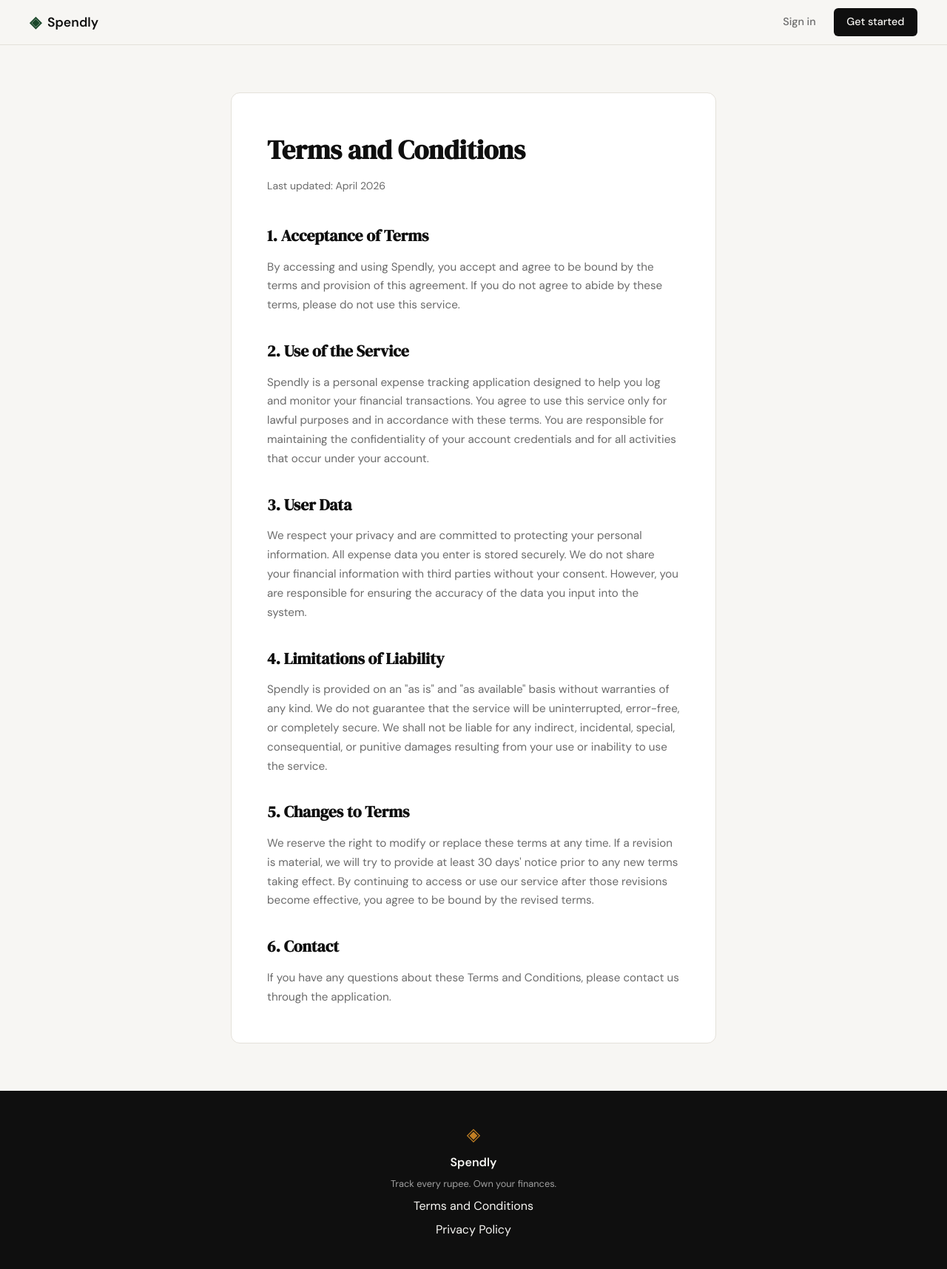
After one commit to aliusman1122/spendly, a Flask app: page /terms in a window 1280 px wide. The commit adds this page. Shown: the whole page at 74% size. Run offline with Flask 3, Linux system fonts and the light colour scheme.

Commit message:
Landing: add the terms and condition and routes

```diff
--- a/app.py
+++ b/app.py
@@ -20,6 +20,11 @@ def register():
 @app.route("/login")
 def login():
     return render_template("login.html")
+
+
+@app.route("/terms")
+def terms():
+    return render_template("terms.html")
 
 
 # ------------------------------------------------------------------ #
--- a/static/css/style.css
+++ b/static/css/style.css
@@ -507,6 +507,72 @@ a { color: inherit; text-decoration: none; }
     color: var(--ink-faint);
 }
 
+.footer-links {
+    display: flex;
+    gap: 1.5rem;
+    margin-top: 0.5rem;
+}
+
+.footer-links a {
+    font-size: 0.8rem;
+    color: var(--ink-faint);
+}
+
+.footer-links a:hover {
+    color: var(--paper);
+}
+
+/* ------------------------------------------------------------------ */
+/* Terms Page                                                          */
+/* ------------------------------------------------------------------ */
+
+.terms-page {
+    padding: 4rem 2rem;
+    max-width: 720px;
+    margin: 0 auto;
+}
+
+.terms-container {
+    background: var(--paper-card);
+    border: 1px solid var(--border);
+    border-radius: var(--radius-md);
+    padding: 3rem;
+}
+
+.terms-container h1 {
+    font-family: var(--font-display);
+    font-size: 2.25rem;
+    color: var(--ink);
+    margin-bottom: 0.5rem;
+}
+
+.terms-updated {
+    font-size: 0.875rem;
+    color: var(--ink-muted);
+    margin-bottom: 2.5rem;
+}
+
+.terms-section {
+    margin-bottom: 2rem;
+}
+
+.terms-section h2 {
+    font-family: var(--font-display);
+    font-size: 1.35rem;
+    color: var(--ink);
+    margin-bottom: 0.75rem;
+}
+
+.terms-section p {
+    font-size: 0.95rem;
+    color: var(--ink-muted);
+    line-height: 1.7;
+}
+
+.terms-section:last-child {
+    margin-bottom: 0;
+}
+
 /* ------------------------------------------------------------------ */
 /* Responsive                                                          */
 /* ------------------------------------------------------------------ */
--- a/templates/base.html
+++ b/templates/base.html
@@ -34,7 +34,7 @@
             <span class="brand-icon">◈</span>
             <span class="footer-name">Spendly</span>
             <p class="footer-copy">Track every rupee. Own your finances.</p>
-            <a href="#">Terms and Conditions</a>
+            <a href="{{ url_for('terms') }}">Terms and Conditions</a>
             <a href="#">Privacy Policy</a>
         </div>
     </footer>
--- /dev/null
+++ b/templates/terms.html
@@ -0,0 +1,42 @@
+{% extends "base.html" %}
+
+{% block title %}Terms and Conditions — Spendly{% endblock %}
+
+{% block content %}
+<section class="terms-page">
+    <div class="terms-container">
+        <h1>Terms and Conditions</h1>
+        <p class="terms-updated">Last updated: April 2026</p>
+
+        <section class="terms-section">
+            <h2>1. Acceptance of Terms</h2>
+            <p>By accessing and using Spendly, you accept and agree to be bound by the terms and provision of this agreement. If you do not agree to abide by these terms, please do not use this service.</p>
+        </section>
+
+        <section class="terms-section">
+            <h2>2. Use of the Service</h2>
+            <p>Spendly is a personal expense tracking application designed to help you log and monitor your financial transactions. You agree to use this service only for lawful purposes and in accordance with these terms. You are responsible for maintaining the confidentiality of your account credentials and for all activities that occur under your account.</p>
+        </section>
+
+        <section class="terms-section">
+            <h2>3. User Data</h2>
+            <p>We respect your privacy and are committed to protecting your personal information. All expense data you enter is stored securely. We do not share your financial information with third parties without your consent. However, you are responsible for ensuring the accuracy of the data you input into the system.</p>
+        </section>
+
+        <section class="terms-section">
+            <h2>4. Limitations of Liability</h2>
+            <p>Spendly is provided on an "as is" and "as available" basis without warranties of any kind. We do not guarantee that the service will be uninterrupted, error-free, or completely secure. We shall not be liable for any indirect, incidental, special, consequential, or punitive damages resulting from your use or inability to use the service.</p>
+        </section>
+
+        <section class="terms-section">
+            <h2>5. Changes to Terms</h2>
+            <p>We reserve the right to modify or replace these terms at any time. If a revision is material, we will try to provide at least 30 days' notice prior to any new terms taking effect. By continuing to access or use our service after those revisions become effective, you agree to be bound by the revised terms.</p>
+        </section>
+
+        <section class="terms-section">
+            <h2>6. Contact</h2>
+            <p>If you have any questions about these Terms and Conditions, please contact us through the application.</p>
+        </section>
+    </div>
+</section>
+{% endblock %}
```
